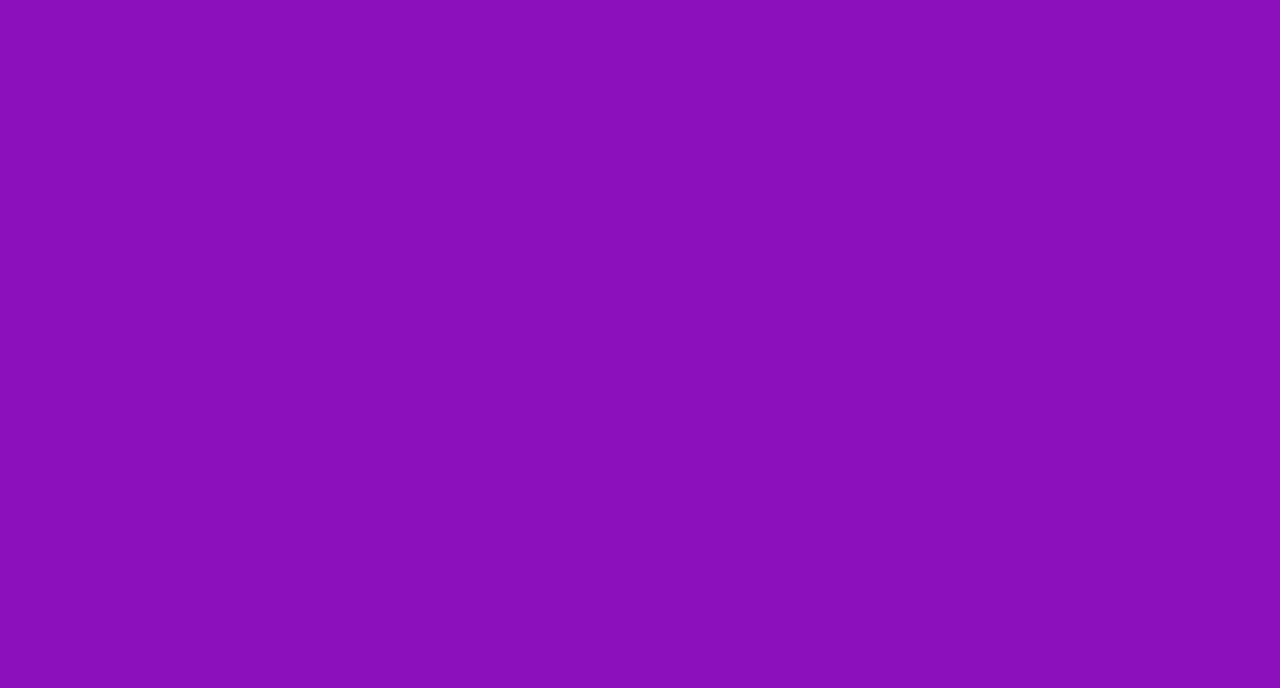
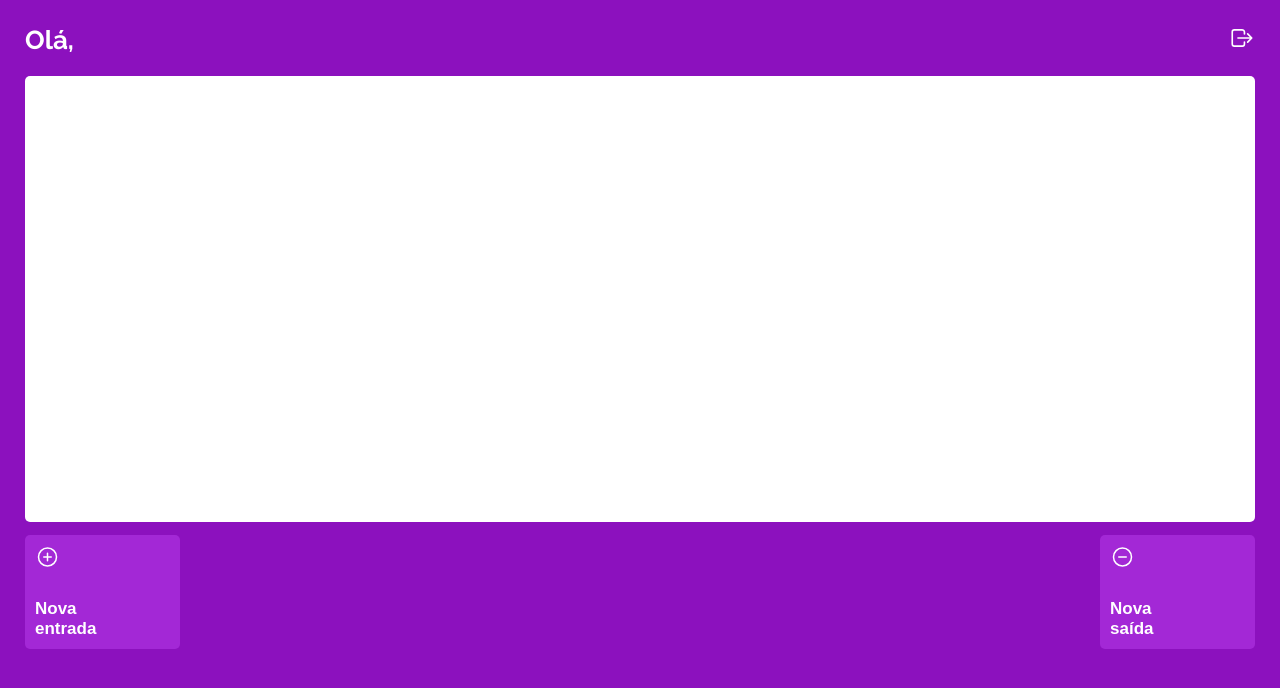
Before and after one commit to kayquecoelho/my-wallet, a React (Create React App) app: page /wallet in a window 1280 px wide. Before the commit this address had no page. Shown: the top 688 px of the page. Built offline with nearby package versions, Linux system fonts and the light colour scheme.

Commit message:
create route /wallet with basic layout

```diff
--- a/public/index.html
+++ b/public/index.html
@@ -11,5 +11,8 @@
   <body>
     <noscript>You need to enable JavaScript to run this app.</noscript>
     <div class="root"></div>
+
+    <script type="module" src="https://unpkg.com/ionicons@5.5.2/dist/ionicons/ionicons.esm.js"></script>
+    <script nomodule src="https://unpkg.com/ionicons@5.5.2/dist/ionicons/ionicons.js"></script>
   </body>
 </html>
--- a/src/App.js
+++ b/src/App.js
@@ -4,15 +4,16 @@ import "./style/reset.css";
 
 import Login from "./pages/Login";
 import Register from "./pages/Register";
+import Wallet from "./pages/Wallet";
 
-export default function App () {
-
+export default function App() {
   return (
     <BrowserRouter>
-    <Routes>
-      <Route path="/" element={<Login />}/>
-      <Route path="/register" element={<Register />}/>
-    </Routes>
+      <Routes>
+        <Route path="/" element={<Login />} />
+        <Route path="/register" element={<Register />} />
+        <Route path="/wallet" element={<Wallet />} />
+      </Routes>
     </BrowserRouter>
-  )
+  );
 }
--- a/src/pages/Login/index.js
+++ b/src/pages/Login/index.js
@@ -1,6 +1,7 @@
 import { useState } from "react";
 import Logo from '../../assets/logo.svg';
 import { Container, Form, Input, StyledLink, Button } from '../../components/FormComponents';
+import api from "../../services/api";
 
 export default function Login () {
   const [formData, setFormData] = useState({
@@ -10,7 +11,13 @@ export default function Login () {
 
   function handleSubmit(e){
     e.preventDefault();
+
+    const promise = api.signIn({ ...formData });
+
+    promise.then((response) => console.log(response.data));
+    promise.catch((error) => alert(error.response.data))
   }
+
   function handleChange(e){
     setFormData({...formData, [e.target.name]: e.target.value});
   }
--- a/src/pages/Register/index.js
+++ b/src/pages/Register/index.js
@@ -3,7 +3,6 @@ import { useNavigate } from "react-router-dom";
 import { Container, Form, Input, StyledLink, Button } from "../../components/FormComponents";
 import Logo from "../../assets/logo.svg";
 import api from "../../services/api";
-
 
 export default function Register () {
   const [formData, setFormData] = useState({
@@ -30,8 +29,8 @@ export default function Register () {
 
     promise.then(() => navigate("/"));
     promise.catch((error) => alert(error.response.data) )
+  }
 
-  }
   return (
     <Container>
       <img className="logo" src={Logo} alt="My Wallet"/>
--- /dev/null
+++ b/src/pages/Wallet/index.js
@@ -0,0 +1,79 @@
+import { useState } from "react";
+import styled from "styled-components";
+import { Button, Container, Form, Input } from "../../components/FormComponents"
+import { ButtonWallet, Navigation, Statement, Title } from "./style";
+
+export default function Wallet(props) {
+  const [screen, setScreen] = useState("wallet");
+  const [typeOfInput, setTypeOfInput] = useState("");
+  const [formData, setFormData] = useState({
+    value: "",
+    description: ""
+  });
+
+  function changeToInput(type) {
+    setScreen("adicionar");
+    setTypeOfInput(type);
+  }
+
+  function handleChange(e){
+    setFormData({ ...formData, [e.target.name]: e.target.value});
+  }
+
+  function handleSubmit(e){
+    e.preventDefault();
+  }
+
+  if (screen !== "wallet") {
+    return (
+      <Container>
+        <Title>Nova {typeOfInput}</Title>
+        <Form onSubmit={handleSubmit}>
+          <Input
+              type="text"
+              placeholder="Nome"
+              name="name"
+              onChange={handleChange}
+              value={formData.value}
+              required
+          />
+          <Input
+              type="text"
+              placeholder="Nome"
+              name="name"
+              onChange={handleChange}
+              value={formData.description}
+              required
+          />
+          <Button type="submit">Salvar {typeOfInput}</Button>
+        </Form>
+      </Container>
+    )
+  }
+
+  return (
+    <Container>
+      <Title>
+        <span>Olá, {props.name}</span>
+        <ion-icon className="logout" name="log-out-outline"/>
+      </Title>
+
+      <Statement>
+
+      </Statement>
+
+      <Navigation>
+        <ButtonWallet onClick={() => changeToInput("entrada")}>
+          <ion-icon name="add-circle-outline"/>
+          <span>Nova</span>
+          <span>entrada</span>
+        </ButtonWallet>
+        <ButtonWallet onClick={() => changeToInput("saída")}>
+          <ion-icon name="remove-circle-outline"/>
+          <span>Nova</span>
+          <span>saída</span>
+        </ButtonWallet>
+      </Navigation>
+    </Container>
+  );
+}
--- /dev/null
+++ b/src/pages/Wallet/style.js
@@ -0,0 +1,80 @@
+import styled from "styled-components";
+
+const Title = styled.div`
+  width: 100%;
+
+  margin: 25px 0 20px 0;
+
+  display: flex;
+  justify-content: space-between;
+
+  color: #FFFFFF;
+  font-size: 26px;
+  font-weight: 700;
+  line-height: 31px;
+
+  span {
+    margin-right: 25px;
+  }
+`;
+
+const Statement = styled.div`
+  width: 100%;
+  height: 446px;
+
+  display: flex;
+  flex-direction: column;
+  align-items: center;
+
+  padding: 20px 10px 10px 10px;
+
+  background: #FFFFFF;
+  border-radius: 5px;
+`;
+
+const Navigation = styled.nav`
+  width: 100%;
+
+  margin-top: 13px;
+
+  display: flex;
+  justify-content: space-between;
+`;
+
+const ButtonWallet = styled.button`
+  width: 155px;
+  height: 114px;
+
+  display: flex;
+  flex-direction: column;
+  align-items: flex-start;
+
+  padding: 10px;
+  margin-bottom: 40px;
+
+  background-color: #A328D6;
+  border-radius: 5px;
+  border: none;
+
+  color: #FFFFFF;
+
+  ion-icon {
+    font-size: 25px;
+    margin-bottom: 30px;
+  }
+
+  span {
+    display: block;
+
+    font-size: 17px;
+    font-weight: 700;
+    line-height: 20px;
+  }
+`;
+
+export {
+  ButtonWallet,
+  Title,
+  Navigation,
+  Statement
+};
--- a/src/services/api.js
+++ b/src/services/api.js
@@ -8,8 +8,15 @@ function signUp(body) {
   return promise;
 }
 
+function signIn(body) {
+  const promise = axios.post(`${BASE_URL}/sign-in`, body);
+
+  return promise;
+}
+
 const api = {
-  signUp
+  signUp,
+  signIn
 }
 
 export default api;
```
